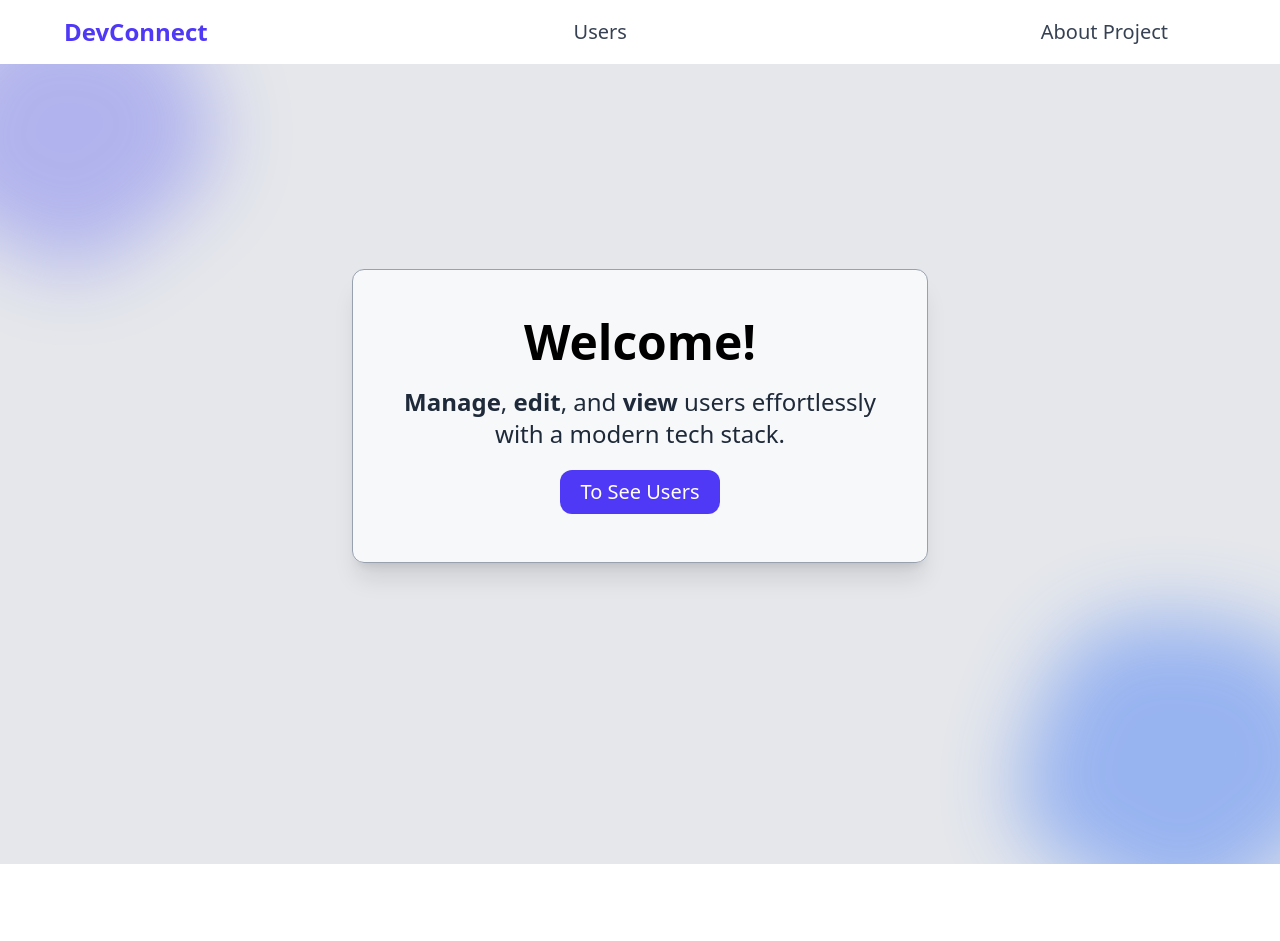
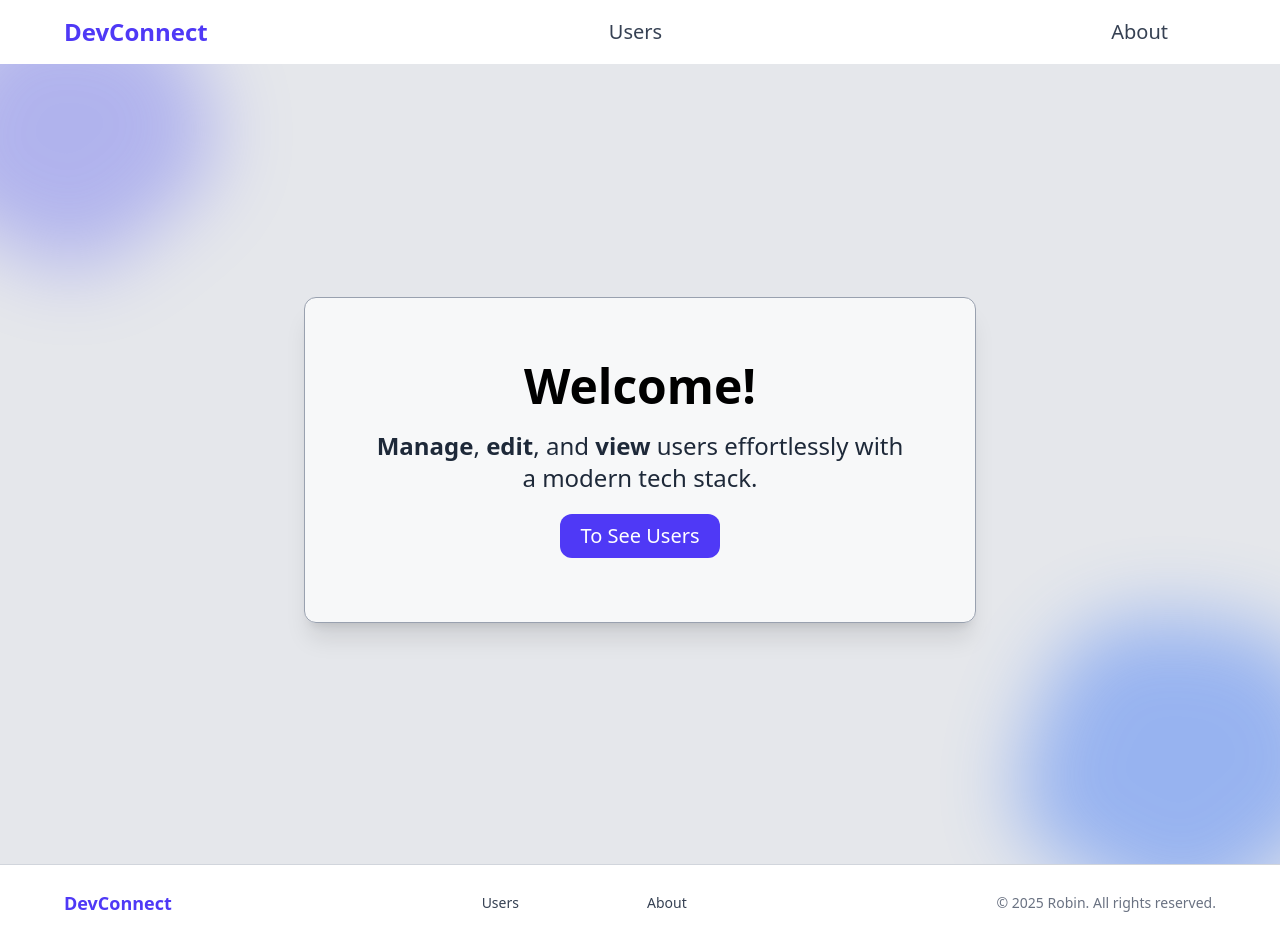
Before and after one commit to MrBakieth/devconnect-next, a Next.js app: page / in a window 1280 px wide. Before the commit the page ends 864 px from the top, so only its background shows below. Built offline with nearby package versions, Linux system fonts and the light colour scheme.

Commit message:
fixed footer and pagination positioning

```diff
--- /dev/null
+++ b/src/app/components/Footer.tsx
@@ -0,0 +1,29 @@
+import React from "react";
+
+const Footer = () => {
+  return (
+    <footer className="w-full bg-white/70 backdrop-blur-md border-t border-gray-300 py-6 px-4">
+      <div className="max-w-6xl mx-auto flex flex-col sm:flex-row justify-between items-center gap-4 text-center sm:text-left">
+        {/* Left side - Logo or title */}
+        <div className="text-indigo-600 font-bold text-lg">DevConnect</div>
+
+        {/* Center - Links */}
+        <div className="flex gap-32 text-gray-700 text-sm">
+          <a href="/users" className="hover:text-indigo-600 transition">
+            Users
+          </a>
+          <a href="/about_project" className="hover:text-indigo-600 transition">
+            About
+          </a>
+        </div>
+
+        {/* Right side - Copyright */}
+        <p className="text-gray-500 text-sm">
+          &copy; {new Date().getFullYear()} Robin. All rights reserved.
+        </p>
+      </div>
+    </footer>
+  );
+};
+
+export default Footer;
--- a/src/app/components/Navbar.tsx
+++ b/src/app/components/Navbar.tsx
@@ -15,7 +15,7 @@ const Navbar = () => {
   const [isOpen, setIsOpen] = useState(false);
   const toggleMenu = () => setIsOpen(!isOpen);
   return (
-    <nav className="bg-white shadow-md px-6 py-4">
+    <nav className="bg-white shadow-md px-6 py-4 pageOverflow">
       <div className="flex justify-between items-center max-w-6xl mx-auto">
         <Link href="/" className="text-2xl font-bold text-indigo-600">
           DevConnect
@@ -33,7 +33,7 @@ const Navbar = () => {
             href="/about_project"
             className="text-gray-700 hover:text-indigo-600 transition text-xl font-medium"
           >
-            About Project
+            About
           </Link>
         </div>
         <div className="md:hidden">
@@ -57,7 +57,7 @@ const Navbar = () => {
               href="/about_project"
               className="block text-gray-700 hover:text-indigo-600 transition text-lg font-medium py-2"
             >
-              About Project
+              About
             </Link>
           </div>
         )}
--- a/src/app/globals.css
+++ b/src/app/globals.css
@@ -1,11 +1,16 @@
 @import "tailwindcss";
 
 html, body{
-  overflow-x: hidden;
-  overflow-y: hidden;
+  margin: 0;
 }
 
 @layer utilities{
+
+  .pageOverflow {
+    overflow-x: hidden;
+    overflow-y: hidden;
+  }
+
    @keyframes slide-in {
     0% {
       opacity: 0;
--- a/src/app/layout.tsx
+++ b/src/app/layout.tsx
@@ -1,3 +1,4 @@
+import Footer from "./components/Footer";
 import Navbar from "./components/Navbar";
 import "./globals.css";
 import { Providers } from "./providers";
@@ -9,9 +10,12 @@ export default function RootLayout({
 }>) {
   return (
     <html lang="en">
-      <body>
+      <body className="flex flex-col min-h-screen">
         <Navbar />
-        <Providers>{children}</Providers>
+        <main className="flex-grow">
+          <Providers>{children}</Providers>
+        </main>
+        <Footer />
       </body>
     </html>
   );
--- a/src/app/page.tsx
+++ b/src/app/page.tsx
@@ -2,7 +2,7 @@ import Link from "next/link";
 
 export default function Home() {
   return (
-    <main className="relative bg-gray-200 h-screen flex justify-center items-center overflow-y-hidden px-4">
+    <main className="relative bg-gray-200 h-screen flex justify-center items-center px-4">
       <div className="absolute inset-0 w-full h-full pointer-events-none overflow-hidden z-0">
         {/* Top-left SVG Blob */}
         <div className="absolute -top-32 -left-32 w-[300px] h-[300px] sm:w-[400px] sm:h-[400px] opacity-40 blur-2xl">
@@ -28,7 +28,7 @@ export default function Home() {
       </div>
 
       {/* Main Content */}
-      <section className="relative z-10 flex flex-col items-center gap-5 border border-gray-400 rounded-xl bg-white/70 shadow-xl p-4 sm:p-12 w-full max-w-xl sm:mb-24">
+      <section className="relative z-10 flex flex-col items-center gap-5 border border-gray-400 rounded-xl bg-white/70 shadow-xl p-4 sm:p-12 md:p-16 w-full max-w-xl md:max-w-2xl mb-42 md:mb-2">
         <h1 className="text-4xl sm:text-5xl font-bold text-center">Welcome!</h1>
         <p className="text-lg sm:text-2xl text-center text-gray-800">
           <strong>Manage</strong>, <strong>edit</strong>, and{" "}
--- a/src/app/users/page.tsx
+++ b/src/app/users/page.tsx
@@ -68,7 +68,7 @@ export default function UsersPage() {
   };
 
   return (
-    <div className="p-4 sm:p-6 max-w-4xl mx-auto w-full">
+    <div className="p-4 sm:p-6 max-w-4xl mx-auto w-full min-h-screen ">
       <div className="flex flex-col sm:flex-row justify-between items-center mb-4 gap-4">
         <h2 className="text-2xl sm:text-3xl font-bold text-center sm:text-left">
           User List
@@ -125,16 +125,15 @@ export default function UsersPage() {
             onEdit={handleEditClick}
             onDelete={handleDeleteUser}
           />
-
-          <div className="mt-6">
-            <Pagination
-              currentPage={currentPage}
-              onPageChange={hanldePageChange}
-              disablePrev={currentPage === 1}
-            />
-          </div>
         </>
       )}
+      <div className="mt-6">
+        <Pagination
+          currentPage={currentPage}
+          onPageChange={hanldePageChange}
+          disablePrev={currentPage === 1}
+        />
+      </div>
     </div>
   );
 }
```
